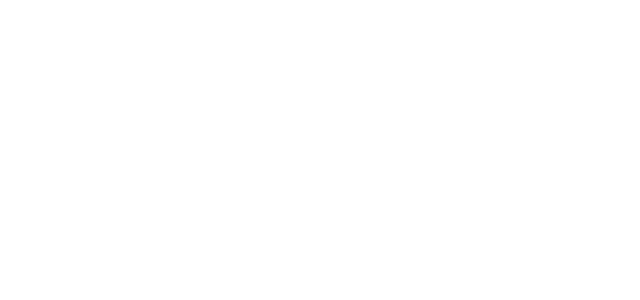
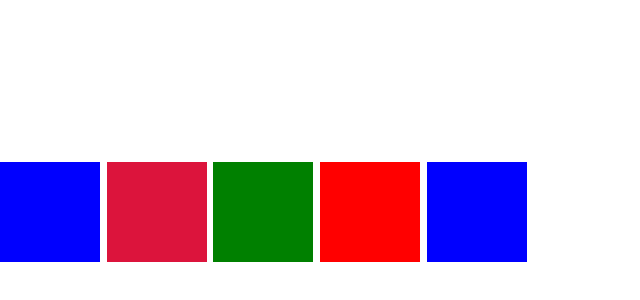
Before and after one commit to Nam-Hai/Nam-Hai-boilerplate, a Nuxt app: page /parallax in a window 1280 px wide. Shown: the part 971-1271 px from the top of the page, without its empty margins (0-640 px from the left). Before the commit the page ends 800 px from the top, so only its background shows below. Built offline with nearby package versions, Linux system fonts and the light colour scheme.

Commit message:
theParallax component init

```diff
--- /dev/null
+++ b/components/TheParallax.vue
@@ -0,0 +1,28 @@
+<template>
+    <slot ref="rootRef" />
+</template>
+
+<script setup lang="ts">
+import { N } from '~/helpers/namhai-utils';
+
+
+const rootRef = ref()
+type Props = {
+    amount: number
+}
+const props = withDefaults(defineProps<Props>(), {
+    amount: 1
+})
+
+useScrollProgression({
+    el: rootRef,
+    vStart: 100,
+    end: 0,
+    onProgress: (t)=>{
+      N.T(rootRef.value, 0, (1 - props.amount) * t * 100, 'vh')
+    }
+  })
+</script>
+
+<style scoped>
+</style>
--- a/pages/parallax.vue
+++ b/pages/parallax.vue
@@ -9,12 +9,55 @@
 </template>
 
 <script setup lang="ts">
+import { N } from '~/helpers/namhai-utils';
+
 const ref1 = ref()
 const ref2 = ref()
 const ref3 = ref()
 
+onMounted(()=>{
+})
+
+const paralax = (el:Ref<HTMLElement>, amount: number)=>{
+  useScrollProgression({
+    el: el,
+    vStart: 100,
+    end: 0,
+    onProgress: (t)=>{
+      N.T(el.value, 0, (1 - amount) * t * 100, 'vh')
+    }
+  })
+}
+paralax(ref1, 1.09)
+paralax(ref2, 1.1)
+paralax(ref3, 1.05)
+
 </script>
 
 <style lang="scss">
+.wrapper {
+  display: flex;
+  column-gap: 1rem;
+  height: 800rem;
+  margin-top: 170rem;
 
+
+  div {
+    width: 15rem;
+    height: 15rem;
+
+    &:nth-child(4n){
+      background: red;
+    }
+    &:nth-child(4n + 1){
+      background: blue;
+    }
+    &:nth-child(4n + 2){
+      background: crimson;
+    }
+    &:nth-child(4n + 3){
+      background-color: green;
+    }
+  }
+}
 </style>
```
Also changed, not shown: composables/useScrollEvent.ts (line endings or trailing spaces).
